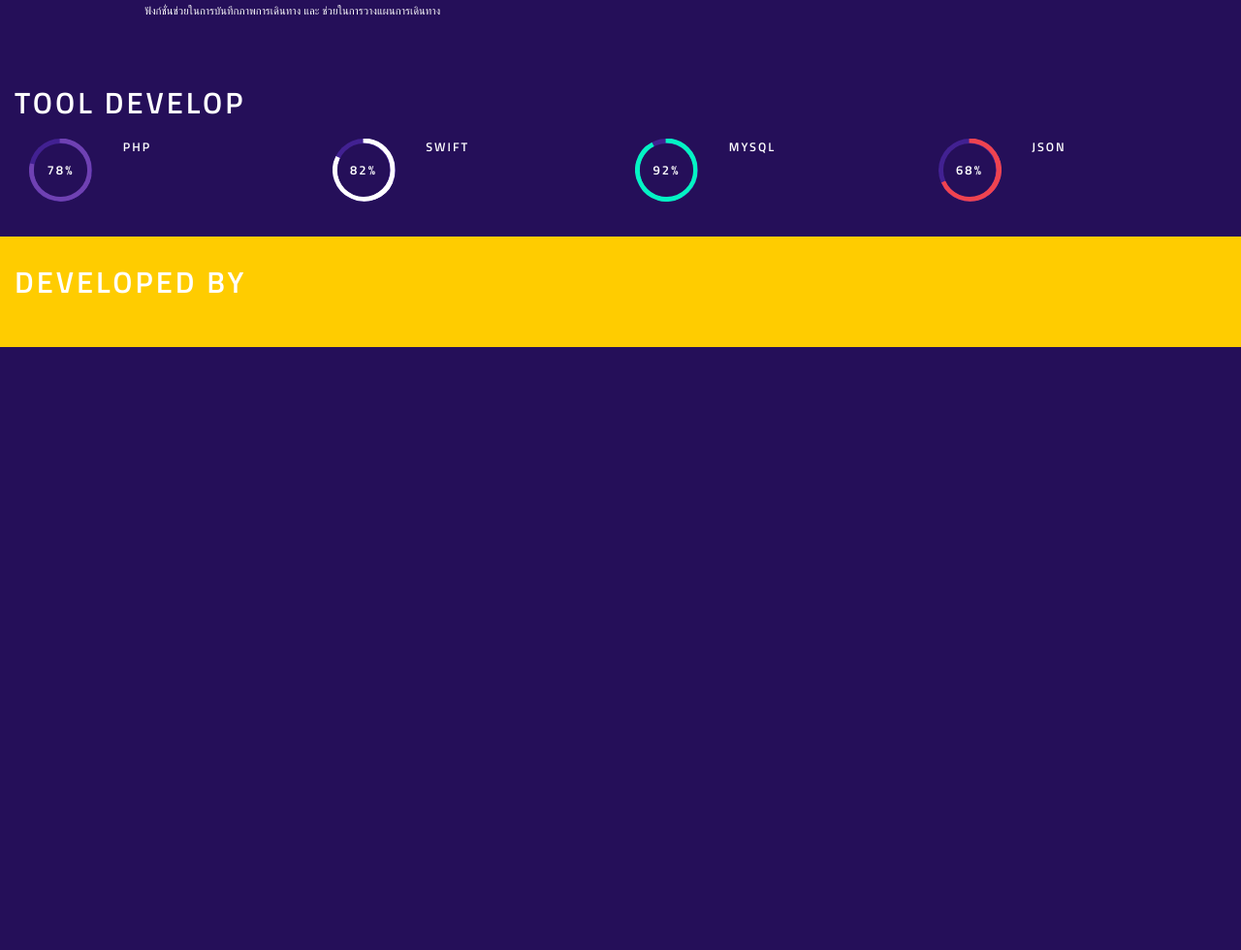
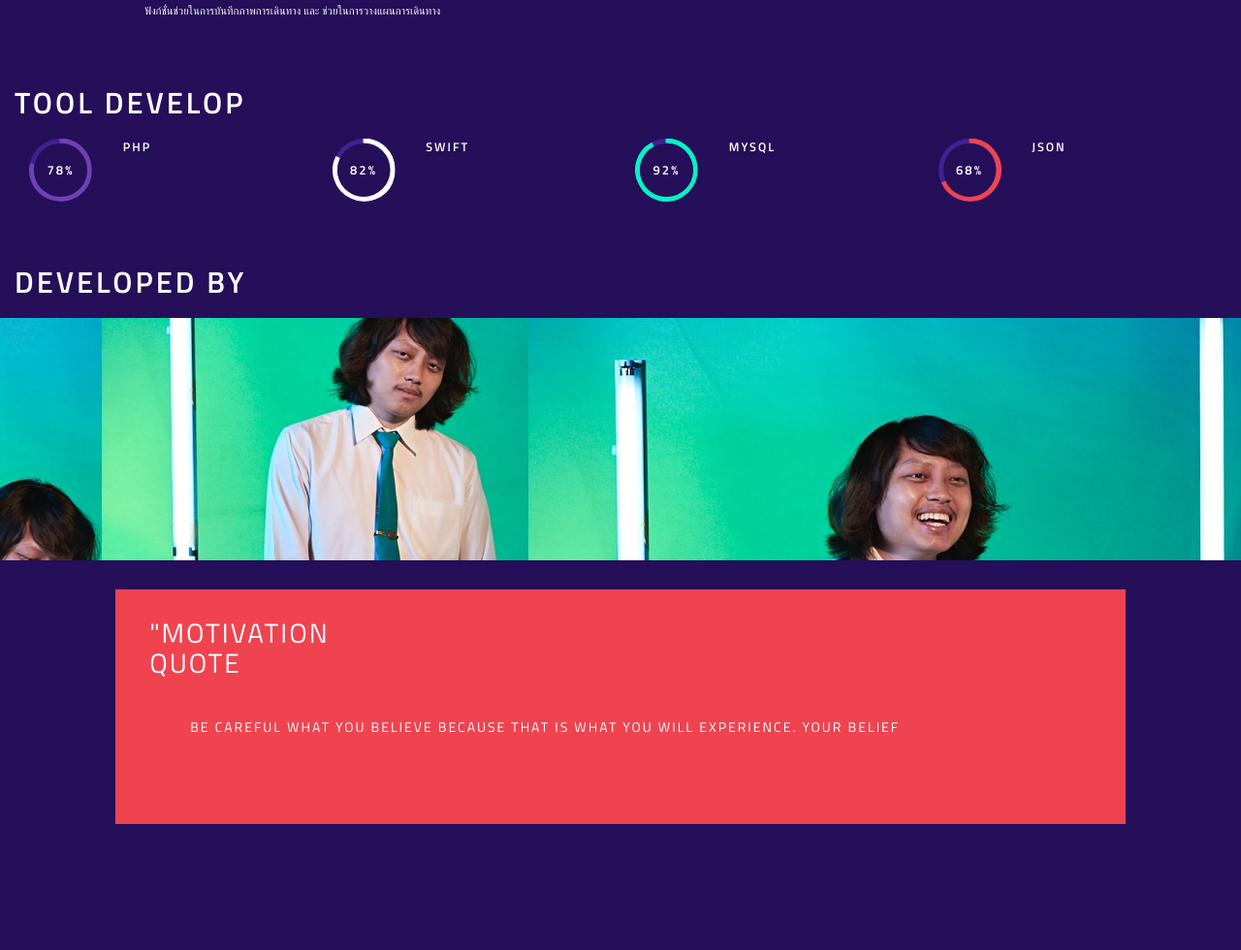
Before and after one commit to pnplu/ultra_port, a PHP site: page /project_detail.php in a window 1280 px wide. Shown: the part 1602-2582 px from the top of the page at 97% size. Before the commit the page ends 1960 px from the top, so only its background shows below. Run offline with PHP 8.4, Linux system fonts and the light colour scheme.

Commit message:
test project_detail unsuccess 6

```diff
--- a/project_detail.php
+++ b/project_detail.php
@@ -156,6 +156,17 @@
       <section class="row">
         <section class="col-xs-12 wrap_dev_by">
           <h3>DEVELOPED BY</h3>
+          <section class="row">
+            <article class="col-xs-12 img_dev_user">
+              <img src="image_web/mock_dev_user.jpg" alt="img_user">
+            </article>
+          </section>
+          <article class="col-xs-offset-1 col-xs-10 wrap_quote_user">
+            <h4>"MOTIVATION <br> QUOTE</h4>
+            <p>
+              	Be careful what you believe because that is what you will experience. Your belief
+            </p>
+          </article>
         </section>
       </section><!-- Develop by -->
 
--- a/stylesheet/css/style_project_detail.css
+++ b/stylesheet/css/style_project_detail.css
@@ -130,8 +130,41 @@ html, body {
       text-align: left;
       margin-left: -10px; }
 
-  .wrap_dev_by {
-    background-color: #ffcc00; }
+  .wrap_dev_by .img_dev_user {
+    min-height: 250px;
+    background-color: #333333;
+    overflow: hidden;
+    position: relative; }
+    .wrap_dev_by .img_dev_user img {
+      max-width: 160%;
+      position: absolute;
+      height: auto;
+      right: -60px; }
+  .wrap_dev_by .wrap_quote_user {
+    background-color: #EF4350;
+    height: 60%;
+    margin-top: 30px;
+    padding-bottom: 80px; }
+    .wrap_dev_by .wrap_quote_user h4 {
+      font-family: 'Titillium Web', sans-serif;
+      font-weight: 400;
+      font-size: 2em;
+      letter-spacing: 2px;
+      text-align: left;
+      color: #FFFFFF;
+      margin-top: 30px;
+      margin-left: 20px; }
+    .wrap_dev_by .wrap_quote_user p {
+      font-family: 'Titillium Web', sans-serif;
+      font-weight: 400;
+      font-size: 1em;
+      letter-spacing: 2px;
+      text-align: left;
+      text-indent: 3em;
+      text-transform: uppercase;
+      margin-top: 40px;
+      padding-left: 20px;
+      padding-right: 20px; }
 
   .wrap_footer {
     height: 100px;
--- a/stylesheet/sass/style_project_detail.scss
+++ b/stylesheet/sass/style_project_detail.scss
@@ -193,7 +193,48 @@ display: none;
   //Develop by
   .wrap_dev_by{
     @extend .wrap_concept;
-    background-color: #ffcc00;
+    // background-color: #ffcc00;
+    .img_dev_user{
+      min-height: 250px;
+      background-color: #333333;
+      overflow: hidden;
+      position: relative;
+      img{
+        max-width: 160%;
+        position: absolute;
+        height: auto;
+        right: -60px;
+      }
+    }
+
+    .wrap_quote_user{
+      background-color: #EF4350;
+      height: 60%;
+      margin-top: 30px;
+      padding-bottom: 80px;
+      h4{
+        font-family: 'Titillium Web', sans-serif;
+        font-weight: 400;
+        font-size: 2em;
+        letter-spacing: 2px;
+        text-align: left;
+        color: #FFFFFF;
+        margin-top: 30px;
+        margin-left: 20px;
+      }
+      p{
+        font-family: 'Titillium Web', sans-serif;
+        font-weight: 400;
+        font-size: 1em;
+        letter-spacing: 2px;
+        text-align: left;
+        text-indent: 3em;
+        text-transform: uppercase;
+        margin-top: 40px;
+        padding-left: 20px;
+        padding-right: 20px;
+      }
+    }
   }
 
 
```
Also changed, not shown: image_web/mock_dev_user.jpg (added), 1 other file.
